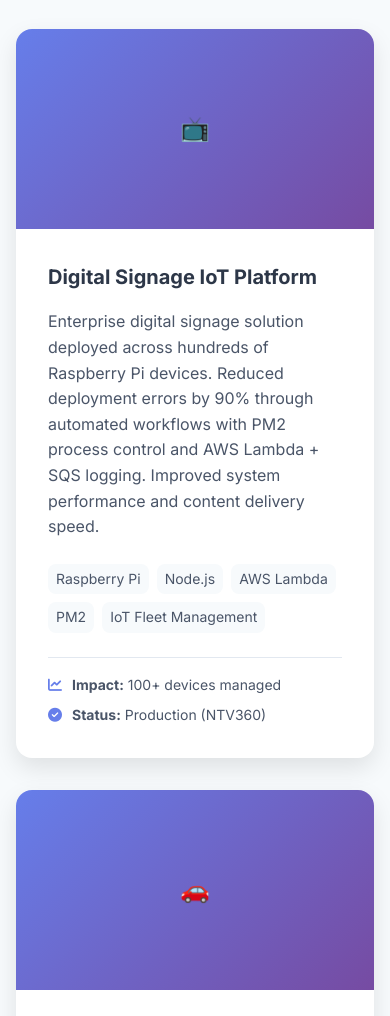
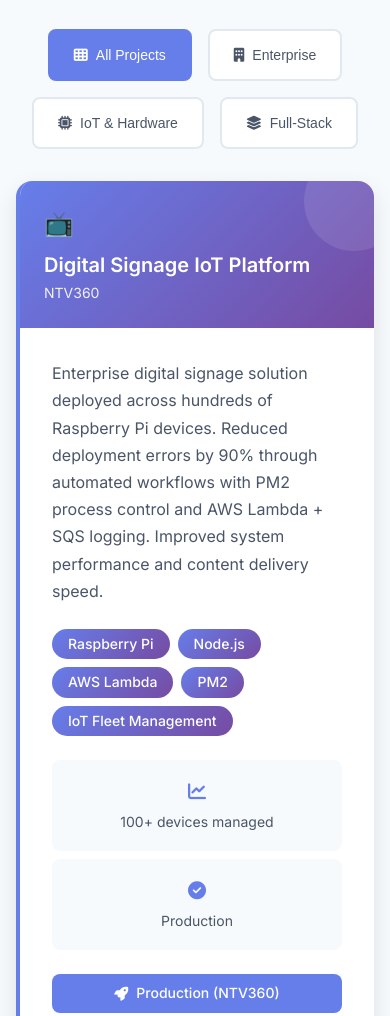
Before and after one commit to msaguindang/github-pages-portfolio, a website: page index.html in a window 390 px wide. Shown: the part 4549-5565 px from the top of the page. Drawn offline with Linux system fonts and the light colour scheme.

Commit message:
feat: Implement modern project showcase with filtering system
New Features:
- Modern card layout with gradient headers and company branding
- Visual metric display with icons and structured information
- Interactive project filtering (All, Enterprise, IoT & Hardware, Full-Stack)
- Enhanced hover effects and smooth animations
- Improved responsive design for mobile devices
- Color-coded project categories with left border accents

Design Improvements:
- Professional gradient headers with decorative elements
- Structured metric display replacing basic text lists
- Better visual hierarchy with icons and typography
- Interactive filter buttons with smooth transitions
- Production status badges with clear company attribution

Technical Enhancements:
- Category-based filtering with smooth fade animations
- Data attributes for flexible project categorization
- Responsive grid layout with mobile optimizations
- Performance-optimized transitions and interactions

```diff
--- a/index.html
+++ b/index.html
@@ -239,6 +239,21 @@
                 <p class="section-subtitle">Some of my recent work</p>
             </div>
 
+            <div class="project-filters">
+                <button class="filter-btn active" data-filter="all">
+                    <i class="fas fa-th"></i> All Projects
+                </button>
+                <button class="filter-btn" data-filter="enterprise">
+                    <i class="fas fa-building"></i> Enterprise
+                </button>
+                <button class="filter-btn" data-filter="iot">
+                    <i class="fas fa-microchip"></i> IoT & Hardware
+                </button>
+                <button class="filter-btn" data-filter="fullstack">
+                    <i class="fas fa-layer-group"></i> Full-Stack
+                </button>
+            </div>
+
             <div class="projects-grid" id="projects-grid">
                 <!-- Projects will be populated by JavaScript -->
             </div>
--- a/script.js
+++ b/script.js
@@ -150,6 +150,9 @@
 function initProjectsGrid() {
     const projectsGrid = document.getElementById('projects-grid');
 
+    // Initialize project filtering
+    initProjectFiltering();
+
     // Featured projects based on resume experience
     const projects = [
         {
@@ -158,7 +161,8 @@
             image: '📺',
             technologies: ['Raspberry Pi', 'Node.js', 'AWS Lambda', 'PM2', 'IoT Fleet Management'],
             impact: '100+ devices managed',
-            status: 'Production (NTV360)'
+            status: 'Production (NTV360)',
+            category: ['enterprise', 'iot']
         },
         {
             title: 'Automotive Dealer Platform',
@@ -166,7 +170,8 @@
             image: '🚗',
             technologies: ['Angular', 'TypeScript', 'UI/UX Design', 'Responsive Design'],
             impact: 'Enhanced dealership workflows',
-            status: 'Production (Click Dealer Ltd.)'
+            status: 'Production (Click Dealer Ltd.)',
+            category: ['enterprise', 'fullstack']
         },
         {
             title: 'Enterprise Database Performance Optimization',
@@ -174,7 +179,8 @@
             image: '🗄️',
             technologies: ['MySQL', 'PostgreSQL', 'IBM DB2', 'Query Optimization', 'Schema Design'],
             impact: '60-80% query time reduction',
-            status: 'Multiple Production Systems'
+            status: 'Multiple Production Systems',
+            category: ['enterprise']
         },
         {
             title: 'Educational Grading System',
@@ -182,7 +188,8 @@
             image: '📋',
             technologies: ['Web Development', 'Database Design', 'Educational Technology', 'Automation'],
             impact: 'Automated grading for 500+ students',
-            status: 'Production (Educational Institution)'
+            status: 'Production (Educational Institution)',
+            category: ['fullstack']
         },
         {
             title: 'Multi-Industry SMB Applications',
@@ -190,7 +197,8 @@
             image: '🏢',
             technologies: ['Laravel', 'Angular', 'RESTful APIs', 'Full-Stack Development'],
             impact: '20+ SMB clients served',
-            status: 'Multiple Production Deployments'
+            status: 'Multiple Production Deployments',
+            category: ['enterprise', 'fullstack']
         },
         {
             title: 'Modern Developer Portfolio',
@@ -198,7 +206,8 @@
             image: '🌐',
             technologies: ['JavaScript', 'CSS3', 'Responsive Design', 'Performance Optimization'],
             impact: 'Open source template',
-            status: 'GitHub Pages Deployment'
+            status: 'GitHub Pages Deployment',
+            category: ['fullstack']
         },
         {
             title: 'Task Scheduler Application',
@@ -206,7 +215,8 @@
             image: '📅',
             technologies: ['NestJS', 'Angular', 'TypeScript', 'Material UI'],
             impact: 'Personal productivity tool',
-            status: 'Active Development'
+            status: 'Active Development',
+            category: ['fullstack']
         }
     ];
 
@@ -221,31 +231,105 @@
 function createProjectCard(project) {
     const card = document.createElement('div');
     card.className = 'project-card';
+    card.setAttribute('data-category', project.category.join(' '));
+
+    // Extract company name from status for cleaner display
+    const company = project.status.includes('(')
+        ? project.status.match(/\(([^)]+)\)/)?.[1] || ''
+        : project.status;
 
     card.innerHTML = `
-        <div class="project-image">
-            ${project.image}
+        <div class="project-header">
+            <span class="project-icon">${project.image}</span>
+            <h3 class="project-title">${project.title}</h3>
+            ${company !== project.status ? `<div class="project-company">${company}</div>` : ''}
         </div>
         <div class="project-content">
-            <h3 class="project-title">${project.title}</h3>
             <p class="project-description">${project.description}</p>
+
             <div class="project-tech">
                 ${project.technologies.map(tech => `<span class="tech-tag">${tech}</span>`).join('')}
             </div>
-            <div class="project-impact">
-                <div class="impact-metric">
-                    <i class="fas fa-chart-line"></i>
-                    <span><strong>Impact:</strong> ${project.impact}</span>
+
+            <div class="project-metrics">
+                <div class="metric-item">
+                    <span class="metric-value">
+                        <i class="fas fa-chart-line"></i>
+                    </span>
+                    <div class="metric-label">${project.impact}</div>
                 </div>
-                <div class="project-status">
-                    <i class="fas fa-check-circle"></i>
-                    <span><strong>Status:</strong> ${project.status}</span>
+                <div class="metric-item">
+                    <span class="metric-value">
+                        <i class="fas fa-check-circle"></i>
+                    </span>
+                    <div class="metric-label">Production</div>
                 </div>
+            </div>
+
+            <div class="project-status">
+                <i class="fas fa-rocket"></i>
+                <span>${project.status}</span>
             </div>
         </div>
     `;
 
     return card;
+}
+
+// Initialize project filtering
+function initProjectFiltering() {
+    const filterButtons = document.querySelectorAll('.filter-btn');
+    const projectCards = document.querySelectorAll('.project-card');
+
+    filterButtons.forEach(button => {
+        button.addEventListener('click', () => {
+            const filter = button.getAttribute('data-filter');
+
+            // Update active button
+            filterButtons.forEach(btn => btn.classList.remove('active'));
+            button.classList.add('active');
+
+            // Filter projects
+            filterProjects(filter);
+        });
+    });
+}
+
+// Filter projects based on category
+function filterProjects(filter) {
+    const projectCards = document.querySelectorAll('.project-card');
+
+    projectCards.forEach(card => {
+        if (filter === 'all') {
+            card.style.display = 'block';
+            card.style.opacity = '0';
+            card.style.transform = 'translateY(20px)';
+
+            setTimeout(() => {
+                card.style.opacity = '1';
+                card.style.transform = 'translateY(0)';
+            }, 100);
+        } else {
+            const categories = card.getAttribute('data-category');
+            if (categories && categories.includes(filter)) {
+                card.style.display = 'block';
+                card.style.opacity = '0';
+                card.style.transform = 'translateY(20px)';
+
+                setTimeout(() => {
+                    card.style.opacity = '1';
+                    card.style.transform = 'translateY(0)';
+                }, 100);
+            } else {
+                card.style.opacity = '0';
+                card.style.transform = 'translateY(-20px)';
+
+                setTimeout(() => {
+                    card.style.display = 'none';
+                }, 300);
+            }
+        }
+    });
 }
 
 // Contact form functionality
--- a/styles.css
+++ b/styles.css
@@ -491,9 +491,44 @@
     background: var(--bg-secondary);
 }
 
+.project-filters {
+    display: flex;
+    justify-content: center;
+    flex-wrap: wrap;
+    gap: var(--spacing-md);
+    margin-bottom: var(--spacing-3xl);
+}
+
+.filter-btn {
+    background: white;
+    border: 2px solid var(--border-color);
+    color: var(--text-secondary);
+    padding: var(--spacing-md) var(--spacing-lg);
+    border-radius: var(--border-radius);
+    font-size: var(--font-size-sm);
+    font-weight: 500;
+    cursor: pointer;
+    transition: var(--transition);
+    display: flex;
+    align-items: center;
+    gap: var(--spacing-sm);
+}
+
+.filter-btn:hover {
+    border-color: var(--primary-color);
+    color: var(--primary-color);
+    transform: translateY(-2px);
+}
+
+.filter-btn.active {
+    background: var(--primary-color);
+    border-color: var(--primary-color);
+    color: white;
+}
+
 .projects-grid {
     display: grid;
-    grid-template-columns: repeat(auto-fit, minmax(350px, 1fr));
+    grid-template-columns: repeat(auto-fit, minmax(380px, 1fr));
     gap: var(--spacing-xl);
     margin-bottom: var(--spacing-3xl);
 }
@@ -504,37 +539,73 @@
     overflow: hidden;
     box-shadow: var(--shadow);
     transition: var(--transition);
+    border-left: 4px solid var(--primary-color);
+    position: relative;
 }
 
 .project-card:hover {
-    transform: translateY(-5px);
+    transform: translateY(-8px);
     box-shadow: var(--shadow-lg);
+    border-left-color: var(--accent-color);
 }
 
-.project-image {
-    height: 200px;
+.project-card:nth-child(even) {
+    border-left-color: var(--secondary-color);
+}
+
+.project-card:nth-child(even):hover {
+    border-left-color: var(--accent-color);
+}
+
+.project-header {
     background: linear-gradient(135deg, var(--primary-color), var(--secondary-color));
-    display: flex;
-    align-items: center;
-    justify-content: center;
+    padding: var(--spacing-lg);
     color: white;
+    position: relative;
+    overflow: hidden;
+}
+
+.project-header::before {
+    content: '';
+    position: absolute;
+    top: 0;
+    right: 0;
+    width: 100px;
+    height: 100px;
+    background: rgba(255, 255, 255, 0.1);
+    border-radius: 50%;
+    transform: translate(30px, -30px);
+}
+
+.project-icon {
     font-size: var(--font-size-3xl);
+    margin-bottom: var(--spacing-sm);
+    display: block;
+}
+
+.project-title {
+    font-size: var(--font-size-xl);
+    font-weight: 600;
+    margin: 0;
+    line-height: 1.3;
+}
+
+.project-company {
+    font-size: var(--font-size-sm);
+    opacity: 0.9;
+    margin-top: var(--spacing-xs);
+    font-weight: 400;
 }
 
 .project-content {
     padding: var(--spacing-xl);
 }
 
-.project-title {
-    font-size: var(--font-size-xl);
-    color: var(--text-primary);
-    margin-bottom: var(--spacing-md);
-}
-
 .project-description {
     color: var(--text-secondary);
-    line-height: 1.6;
+    line-height: 1.7;
     margin-bottom: var(--spacing-lg);
+    font-size: var(--font-size-base);
 }
 
 .project-tech {
@@ -545,57 +616,65 @@
 }
 
 .tech-tag {
-    background: var(--bg-secondary);
-    color: var(--text-secondary);
-    padding: var(--spacing-xs) var(--spacing-sm);
-    border-radius: var(--border-radius);
+    background: linear-gradient(135deg, var(--primary-color), var(--secondary-color));
+    color: white;
+    padding: var(--spacing-xs) var(--spacing-md);
+    border-radius: 20px;
     font-size: var(--font-size-sm);
+    font-weight: 500;
+    border: none;
 }
 
-.project-links {
-    display: flex;
+.project-metrics {
+    display: grid;
+    grid-template-columns: 1fr 1fr;
     gap: var(--spacing-md);
+    margin-bottom: var(--spacing-lg);
 }
 
-.project-link {
-    color: var(--primary-color);
-    text-decoration: none;
-    font-weight: 500;
-    display: flex;
-    align-items: center;
-    gap: var(--spacing-xs);
+.metric-item {
+    background: var(--bg-secondary);
+    padding: var(--spacing-md);
+    border-radius: var(--border-radius);
+    text-align: center;
+    border: 2px solid transparent;
     transition: var(--transition);
 }
 
-.project-link:hover {
-    color: var(--secondary-color);
+.metric-item:hover {
+    border-color: var(--primary-color);
+    transform: translateY(-2px);
 }
 
-.project-impact {
-    border-top: 1px solid var(--border-color);
-    padding-top: var(--spacing-md);
+.metric-value {
+    font-size: var(--font-size-lg);
+    font-weight: 700;
+    color: var(--primary-color);
+    display: block;
+}
+
+.metric-label {
+    font-size: var(--font-size-sm);
+    color: var(--text-secondary);
+    margin-top: var(--spacing-xs);
+}
+
+.project-status {
+    display: flex;
+    align-items: center;
+    justify-content: center;
+    gap: var(--spacing-sm);
+    background: var(--primary-color);
+    color: white;
+    padding: var(--spacing-sm) var(--spacing-md);
+    border-radius: var(--border-radius);
+    font-size: var(--font-size-sm);
+    font-weight: 500;
     margin-top: var(--spacing-md);
 }
 
-.impact-metric,
-.project-status {
-    display: flex;
-    align-items: center;
-    gap: var(--spacing-sm);
-    margin-bottom: var(--spacing-sm);
+.project-status i {
     font-size: var(--font-size-sm);
-    color: var(--text-secondary);
-}
-
-.impact-metric i,
-.project-status i {
-    color: var(--primary-color);
-    width: 16px;
-}
-
-.impact-metric:last-child,
-.project-status:last-child {
-    margin-bottom: 0;
 }
 
 .projects-cta {
@@ -869,6 +948,16 @@
 
     .projects-grid {
         grid-template-columns: 1fr;
+        gap: var(--spacing-lg);
+    }
+
+    .project-card {
+        margin-bottom: var(--spacing-lg);
+    }
+
+    .project-metrics {
+        grid-template-columns: 1fr;
+        gap: var(--spacing-sm);
     }
 
     .timeline::before {
```
